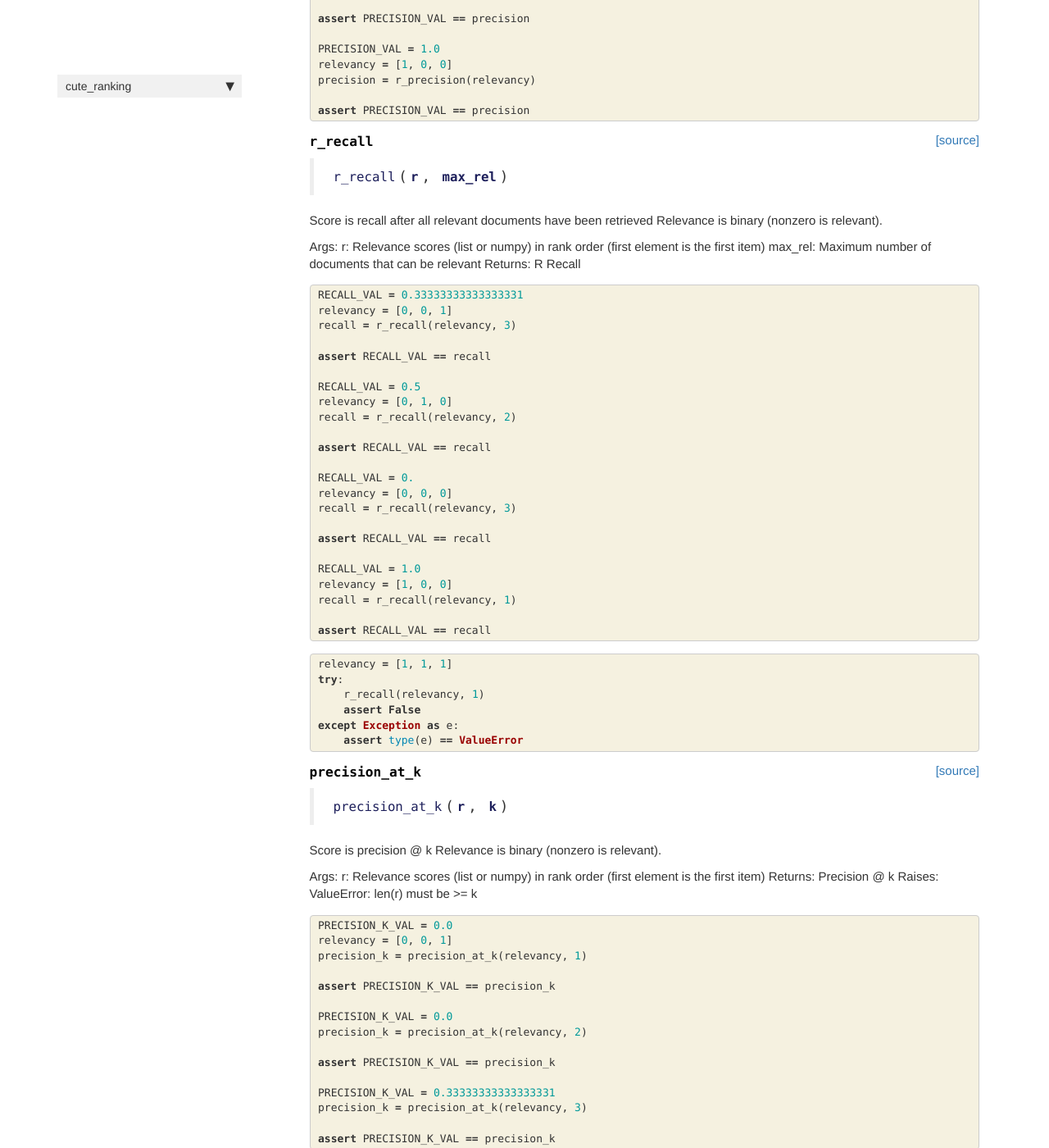
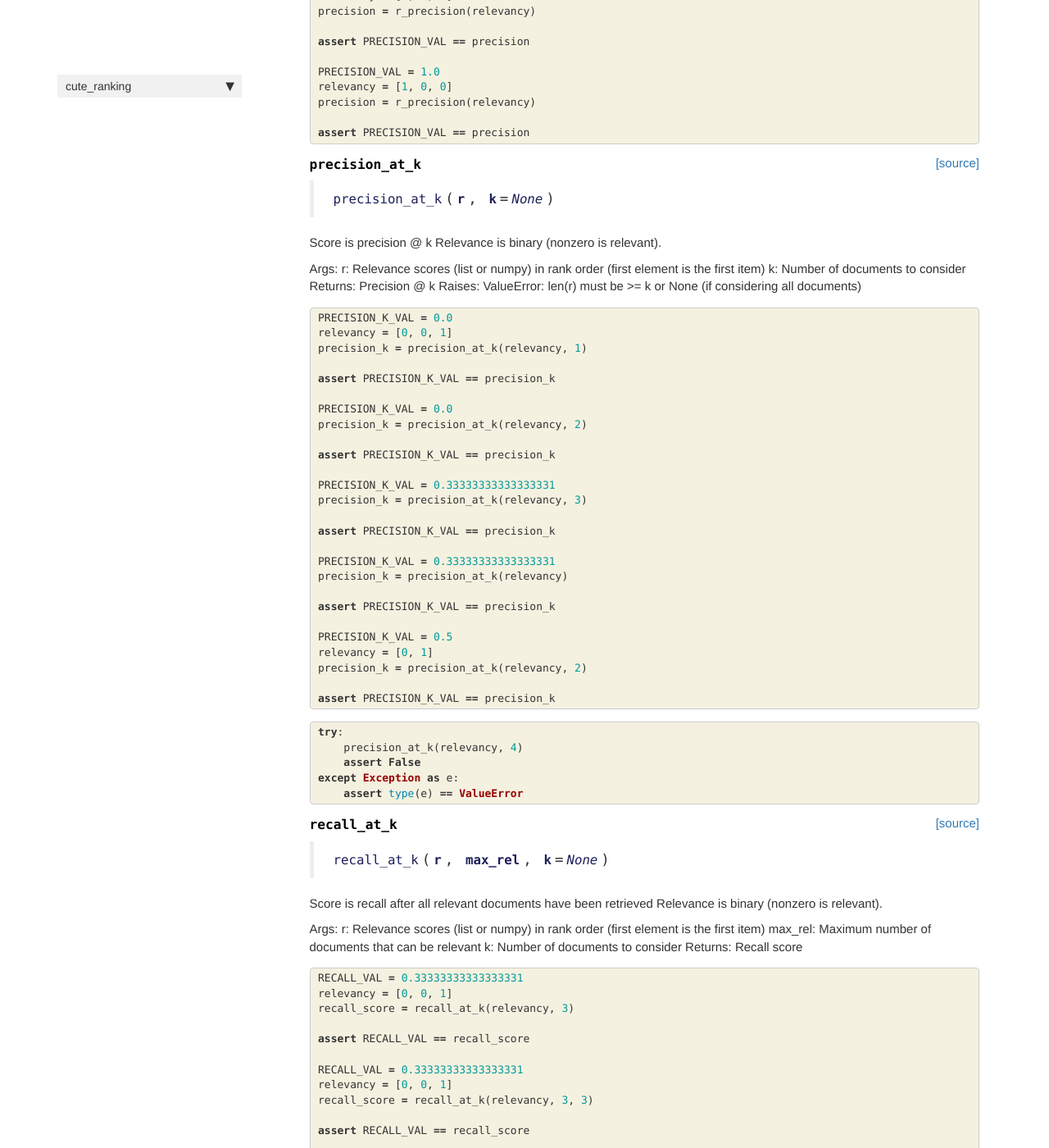
Before and after one commit to ncoop57/cute_ranking, a Jekyll site: the page built from docs/core.html, in a window 1280 px wide and 1400 px high, scrolled down 2530 px. Shown: the whole window at 82% size. Built offline with Jekyll 4.4.1, drawn with Linux system fonts in a browser that asks for light colours; nearby versions of some CDN libraries; comment, search, counter and statistics services are not loaded; some of the changed text lies outside the part shown.

Commit message:
Update lib and docs

```diff
--- a/cute_ranking/_nbdev.py
+++ b/cute_ranking/_nbdev.py
@@ -6,8 +6,9 @@
          "mean_rank": "00_core.ipynb",
          "mean_reciprocal_rank": "00_core.ipynb",
          "r_precision": "00_core.ipynb",
-         "r_recall": "00_core.ipynb",
          "precision_at_k": "00_core.ipynb",
+         "recall_at_k": "00_core.ipynb",
+         "f1_score_at_k": "00_core.ipynb",
          "average_precision": "00_core.ipynb",
          "mean_average_precision": "00_core.ipynb",
          "dcg_at_k": "00_core.ipynb",
--- a/docs/core.html
+++ b/docs/core.html
@@ -337,117 +337,18 @@
 
 
 <div class="output_markdown rendered_html output_subarea ">
-<h4 id="r_recall" class="doc_header"><code>r_recall</code><a href="https://github.com/ncoop57/cute_ranking/tree/main/cute_ranking/core.py#L82" class="source_link" style="float:right">[source]</a></h4><blockquote><p><code>r_recall</code>(<strong><code>r</code></strong>, <strong><code>max_rel</code></strong>)</p>
-</blockquote>
-<p>Score is recall after all relevant documents have been retrieved
-Relevance is binary (nonzero is relevant).</p>
-<p>Args:
-    r: Relevance scores (list or numpy) in rank order
-        (first element is the first item)
-    max_rel: Maximum number of documents that can be relevant
-Returns:
-    R Recall</p>
-
-</div>
-
-</div>
-
-</div>
-</div>
-
-</div>
-    {% endraw %}
-
-    {% raw %}
-
-<div class="cell border-box-sizing code_cell rendered">
-
-</div>
-    {% endraw %}
-
-    {% raw %}
-
-<div class="cell border-box-sizing code_cell rendered">
-<div class="input">
-
-<div class="inner_cell">
-    <div class="input_area">
-<div class=" highlight hl-ipython3"><pre><span></span><span class="n">RECALL_VAL</span> <span class="o">=</span> <span class="mf">0.33333333333333331</span>
-<span class="n">relevancy</span> <span class="o">=</span> <span class="p">[</span><span class="mi">0</span><span class="p">,</span> <span class="mi">0</span><span class="p">,</span> <span class="mi">1</span><span class="p">]</span>
-<span class="n">recall</span> <span class="o">=</span> <span class="n">r_recall</span><span class="p">(</span><span class="n">relevancy</span><span class="p">,</span> <span class="mi">3</span><span class="p">)</span>
-
-<span class="k">assert</span> <span class="n">RECALL_VAL</span> <span class="o">==</span> <span class="n">recall</span>
-
-<span class="n">RECALL_VAL</span> <span class="o">=</span> <span class="mf">0.5</span>
-<span class="n">relevancy</span> <span class="o">=</span> <span class="p">[</span><span class="mi">0</span><span class="p">,</span> <span class="mi">1</span><span class="p">,</span> <span class="mi">0</span><span class="p">]</span>
-<span class="n">recall</span> <span class="o">=</span> <span class="n">r_recall</span><span class="p">(</span><span class="n">relevancy</span><span class="p">,</span> <span class="mi">2</span><span class="p">)</span>
-
-<span class="k">assert</span> <span class="n">RECALL_VAL</span> <span class="o">==</span> <span class="n">recall</span>
-
-<span class="n">RECALL_VAL</span> <span class="o">=</span> <span class="mf">0.</span>
-<span class="n">relevancy</span> <span class="o">=</span> <span class="p">[</span><span class="mi">0</span><span class="p">,</span> <span class="mi">0</span><span class="p">,</span> <span class="mi">0</span><span class="p">]</span>
-<span class="n">recall</span> <span class="o">=</span> <span class="n">r_recall</span><span class="p">(</span><span class="n">relevancy</span><span class="p">,</span> <span class="mi">3</span><span class="p">)</span>
-
-<span class="k">assert</span> <span class="n">RECALL_VAL</span> <span class="o">==</span> <span class="n">recall</span>
-
-<span class="n">RECALL_VAL</span> <span class="o">=</span> <span class="mf">1.0</span>
-<span class="n">relevancy</span> <span class="o">=</span> <span class="p">[</span><span class="mi">1</span><span class="p">,</span> <span class="mi">0</span><span class="p">,</span> <span class="mi">0</span><span class="p">]</span>
-<span class="n">recall</span> <span class="o">=</span> <span class="n">r_recall</span><span class="p">(</span><span class="n">relevancy</span><span class="p">,</span> <span class="mi">1</span><span class="p">)</span>
-
-<span class="k">assert</span> <span class="n">RECALL_VAL</span> <span class="o">==</span> <span class="n">recall</span>
-</pre></div>
-
-    </div>
-</div>
-</div>
-
-</div>
-    {% endraw %}
-
-    {% raw %}
-
-<div class="cell border-box-sizing code_cell rendered">
-<div class="input">
-
-<div class="inner_cell">
-    <div class="input_area">
-<div class=" highlight hl-ipython3"><pre><span></span><span class="n">relevancy</span> <span class="o">=</span> <span class="p">[</span><span class="mi">1</span><span class="p">,</span> <span class="mi">1</span><span class="p">,</span> <span class="mi">1</span><span class="p">]</span>
-<span class="k">try</span><span class="p">:</span>
-    <span class="n">r_recall</span><span class="p">(</span><span class="n">relevancy</span><span class="p">,</span> <span class="mi">1</span><span class="p">)</span>
-    <span class="k">assert</span> <span class="kc">False</span>
-<span class="k">except</span> <span class="ne">Exception</span> <span class="k">as</span> <span class="n">e</span><span class="p">:</span>
-    <span class="k">assert</span> <span class="nb">type</span><span class="p">(</span><span class="n">e</span><span class="p">)</span> <span class="o">==</span> <span class="ne">ValueError</span>
-</pre></div>
-
-    </div>
-</div>
-</div>
-
-</div>
-    {% endraw %}
-
-    {% raw %}
-
-<div class="cell border-box-sizing code_cell rendered">
-
-<div class="output_wrapper">
-<div class="output">
-
-<div class="output_area">
-
-
-<div class="output_markdown rendered_html output_subarea ">
-<h4 id="precision_at_k" class="doc_header"><code>precision_at_k</code><a href="https://github.com/ncoop57/cute_ranking/tree/main/cute_ranking/core.py#L102" class="source_link" style="float:right">[source]</a></h4><blockquote><p><code>precision_at_k</code>(<strong><code>r</code></strong>, <strong><code>k</code></strong>)</p>
+<h4 id="precision_at_k" class="doc_header"><code>precision_at_k</code><a href="https://github.com/ncoop57/cute_ranking/tree/main/cute_ranking/core.py#L82" class="source_link" style="float:right">[source]</a></h4><blockquote><p><code>precision_at_k</code>(<strong><code>r</code></strong>, <strong><code>k</code></strong>=<em><code>None</code></em>)</p>
 </blockquote>
 <p>Score is precision @ k
 Relevance is binary (nonzero is relevant).</p>
 <p>Args:
     r: Relevance scores (list or numpy) in rank order
         (first element is the first item)
+    k: Number of documents to consider
 Returns:
     Precision @ k
 Raises:
-    ValueError: len(r) must be &gt;= k</p>
+    ValueError: len(r) must be &gt;= k or None (if considering all documents)</p>
 
 </div>
 
@@ -486,6 +387,17 @@
 
 <span class="n">PRECISION_K_VAL</span> <span class="o">=</span> <span class="mf">0.33333333333333331</span>
 <span class="n">precision_k</span> <span class="o">=</span> <span class="n">precision_at_k</span><span class="p">(</span><span class="n">relevancy</span><span class="p">,</span> <span class="mi">3</span><span class="p">)</span>
+
+<span class="k">assert</span> <span class="n">PRECISION_K_VAL</span> <span class="o">==</span> <span class="n">precision_k</span>
+
+<span class="n">PRECISION_K_VAL</span> <span class="o">=</span> <span class="mf">0.33333333333333331</span>
+<span class="n">precision_k</span> <span class="o">=</span> <span class="n">precision_at_k</span><span class="p">(</span><span class="n">relevancy</span><span class="p">)</span>
+
+<span class="k">assert</span> <span class="n">PRECISION_K_VAL</span> <span class="o">==</span> <span class="n">precision_k</span>
+
+<span class="n">PRECISION_K_VAL</span> <span class="o">=</span> <span class="mf">0.5</span>
+<span class="n">relevancy</span> <span class="o">=</span> <span class="p">[</span><span class="mi">0</span><span class="p">,</span> <span class="mi">1</span><span class="p">]</span>
+<span class="n">precision_k</span> <span class="o">=</span> <span class="n">precision_at_k</span><span class="p">(</span><span class="n">relevancy</span><span class="p">,</span> <span class="mi">2</span><span class="p">)</span>
 
 <span class="k">assert</span> <span class="n">PRECISION_K_VAL</span> <span class="o">==</span> <span class="n">precision_k</span>
 </pre></div>
@@ -529,7 +441,181 @@
 
 
 <div class="output_markdown rendered_html output_subarea ">
-<h4 id="average_precision" class="doc_header"><code>average_precision</code><a href="https://github.com/ncoop57/cute_ranking/tree/main/cute_ranking/core.py#L121" class="source_link" style="float:right">[source]</a></h4><blockquote><p><code>average_precision</code>(<strong><code>r</code></strong>)</p>
+<h4 id="recall_at_k" class="doc_header"><code>recall_at_k</code><a href="https://github.com/ncoop57/cute_ranking/tree/main/cute_ranking/core.py#L102" class="source_link" style="float:right">[source]</a></h4><blockquote><p><code>recall_at_k</code>(<strong><code>r</code></strong>, <strong><code>max_rel</code></strong>, <strong><code>k</code></strong>=<em><code>None</code></em>)</p>
+</blockquote>
+<p>Score is recall after all relevant documents have been retrieved
+Relevance is binary (nonzero is relevant).</p>
+<p>Args:
+    r: Relevance scores (list or numpy) in rank order
+        (first element is the first item)
+    max_rel: Maximum number of documents that can be relevant
+    k: Number of documents to consider
+Returns:
+    Recall score</p>
+
+</div>
+
+</div>
+
+</div>
+</div>
+
+</div>
+    {% endraw %}
+
+    {% raw %}
+
+<div class="cell border-box-sizing code_cell rendered">
+
+</div>
+    {% endraw %}
+
+    {% raw %}
+
+<div class="cell border-box-sizing code_cell rendered">
+<div class="input">
+
+<div class="inner_cell">
+    <div class="input_area">
+<div class=" highlight hl-ipython3"><pre><span></span><span class="n">RECALL_VAL</span> <span class="o">=</span> <span class="mf">0.33333333333333331</span>
+<span class="n">relevancy</span> <span class="o">=</span> <span class="p">[</span><span class="mi">0</span><span class="p">,</span> <span class="mi">0</span><span class="p">,</span> <span class="mi">1</span><span class="p">]</span>
+<span class="n">recall_score</span> <span class="o">=</span> <span class="n">recall_at_k</span><span class="p">(</span><span class="n">relevancy</span><span class="p">,</span> <span class="mi">3</span><span class="p">)</span>
+
+<span class="k">assert</span> <span class="n">RECALL_VAL</span> <span class="o">==</span> <span class="n">recall_score</span>
+
+<span class="n">RECALL_VAL</span> <span class="o">=</span> <span class="mf">0.33333333333333331</span>
+<span class="n">relevancy</span> <span class="o">=</span> <span class="p">[</span><span class="mi">0</span><span class="p">,</span> <span class="mi">0</span><span class="p">,</span> <span class="mi">1</span><span class="p">]</span>
+<span class="n">recall_score</span> <span class="o">=</span> <span class="n">recall_at_k</span><span class="p">(</span><span class="n">relevancy</span><span class="p">,</span> <span class="mi">3</span><span class="p">,</span> <span class="mi">3</span><span class="p">)</span>
+
+<span class="k">assert</span> <span class="n">RECALL_VAL</span> <span class="o">==</span> <span class="n">recall_score</span>
+
+<span class="n">RECALL_VAL</span> <span class="o">=</span> <span class="mf">0.5</span>
+<span class="n">relevancy</span> <span class="o">=</span> <span class="p">[</span><span class="mi">0</span><span class="p">,</span> <span class="mi">1</span><span class="p">,</span> <span class="mi">0</span><span class="p">]</span>
+<span class="n">recall_score</span> <span class="o">=</span> <span class="n">recall_at_k</span><span class="p">(</span><span class="n">relevancy</span><span class="p">,</span> <span class="mi">2</span><span class="p">)</span>
+
+<span class="k">assert</span> <span class="n">RECALL_VAL</span> <span class="o">==</span> <span class="n">recall_score</span>
+
+<span class="n">RECALL_VAL</span> <span class="o">=</span> <span class="mf">0.</span>
+<span class="n">relevancy</span> <span class="o">=</span> <span class="p">[</span><span class="mi">0</span><span class="p">,</span> <span class="mi">0</span><span class="p">,</span> <span class="mi">0</span><span class="p">]</span>
+<span class="n">recall_score</span> <span class="o">=</span> <span class="n">recall_at_k</span><span class="p">(</span><span class="n">relevancy</span><span class="p">,</span> <span class="mi">3</span><span class="p">)</span>
+
+<span class="k">assert</span> <span class="n">RECALL_VAL</span> <span class="o">==</span> <span class="n">recall_score</span>
+
+<span class="n">RECALL_VAL</span> <span class="o">=</span> <span class="mf">1.0</span>
+<span class="n">relevancy</span> <span class="o">=</span> <span class="p">[</span><span class="mi">1</span><span class="p">,</span> <span class="mi">0</span><span class="p">,</span> <span class="mi">0</span><span class="p">]</span>
+<span class="n">recall_score</span> <span class="o">=</span> <span class="n">recall_at_k</span><span class="p">(</span><span class="n">relevancy</span><span class="p">,</span> <span class="mi">1</span><span class="p">)</span>
+
+<span class="k">assert</span> <span class="n">RECALL_VAL</span> <span class="o">==</span> <span class="n">recall_score</span>
+</pre></div>
+
+    </div>
+</div>
+</div>
+
+</div>
+    {% endraw %}
+
+    {% raw %}
+
+<div class="cell border-box-sizing code_cell rendered">
+<div class="input">
+
+<div class="inner_cell">
+    <div class="input_area">
+<div class=" highlight hl-ipython3"><pre><span></span><span class="n">relevancy</span> <span class="o">=</span> <span class="p">[</span><span class="mi">1</span><span class="p">,</span> <span class="mi">1</span><span class="p">,</span> <span class="mi">1</span><span class="p">]</span>
+<span class="k">try</span><span class="p">:</span>
+    <span class="n">recall_at_k</span><span class="p">(</span><span class="n">relevancy</span><span class="p">,</span> <span class="mi">1</span><span class="p">)</span>
+    <span class="k">assert</span> <span class="kc">False</span>
+<span class="k">except</span> <span class="ne">Exception</span> <span class="k">as</span> <span class="n">e</span><span class="p">:</span>
+    <span class="k">assert</span> <span class="nb">type</span><span class="p">(</span><span class="n">e</span><span class="p">)</span> <span class="o">==</span> <span class="ne">ValueError</span>
+</pre></div>
+
+    </div>
+</div>
+</div>
+
+</div>
+    {% endraw %}
+
+    {% raw %}
+
+<div class="cell border-box-sizing code_cell rendered">
+
+<div class="output_wrapper">
+<div class="output">
+
+<div class="output_area">
+
+
+<div class="output_markdown rendered_html output_subarea ">
+<h4 id="f1_score_at_k" class="doc_header"><code>f1_score_at_k</code><a href="https://github.com/ncoop57/cute_ranking/tree/main/cute_ranking/core.py#L122" class="source_link" style="float:right">[source]</a></h4><blockquote><p><code>f1_score_at_k</code>(<strong><code>r</code></strong>, <strong><code>max_rel</code></strong>, <strong><code>k</code></strong>=<em><code>None</code></em>)</p>
+</blockquote>
+<p>Score is harmonic mean of precision and recall
+Relevance is binary (nonzero is relevant).</p>
+<p>Args:
+    r: Relevance scores (list or numpy) in rank order
+        (first element is the first item)
+    max_rel: Maximum number of documents that can be relevant
+    k: Number of documents to consider
+Returns:
+    F1 score @ k</p>
+
+</div>
+
+</div>
+
+</div>
+</div>
+
+</div>
+    {% endraw %}
+
+    {% raw %}
+
+<div class="cell border-box-sizing code_cell rendered">
+
+</div>
+    {% endraw %}
+
+    {% raw %}
+
+<div class="cell border-box-sizing code_cell rendered">
+<div class="input">
+
+<div class="inner_cell">
+    <div class="input_area">
+<div class=" highlight hl-ipython3"><pre><span></span><span class="n">F1_SCORE_VAL</span> <span class="o">=</span> <span class="mf">0.33333333333333331</span>
+<span class="n">relevancy</span> <span class="o">=</span> <span class="p">[</span><span class="mi">0</span><span class="p">,</span> <span class="mi">0</span><span class="p">,</span> <span class="mi">1</span><span class="p">]</span>
+<span class="n">f1_score</span> <span class="o">=</span> <span class="n">f1_score_at_k</span><span class="p">(</span><span class="n">relevancy</span><span class="p">,</span> <span class="mi">3</span><span class="p">)</span>
+
+<span class="k">assert</span> <span class="n">F1_SCORE_VAL</span> <span class="o">==</span> <span class="n">f1_score</span>
+
+<span class="n">F1_SCORE_VAL</span> <span class="o">=</span> <span class="mf">0.5</span>
+<span class="n">relevancy</span> <span class="o">=</span> <span class="p">[</span><span class="mi">0</span><span class="p">,</span> <span class="mi">0</span><span class="p">,</span> <span class="mi">1</span><span class="p">]</span>
+<span class="n">f1_score</span> <span class="o">=</span> <span class="n">f1_score_at_k</span><span class="p">(</span><span class="n">relevancy</span><span class="p">,</span> <span class="mi">1</span><span class="p">)</span>
+
+<span class="k">assert</span> <span class="n">F1_SCORE_VAL</span> <span class="o">==</span> <span class="n">f1_score</span>
+</pre></div>
+
+    </div>
+</div>
+</div>
+
+</div>
+    {% endraw %}
+
+    {% raw %}
+
+<div class="cell border-box-sizing code_cell rendered">
+
+<div class="output_wrapper">
+<div class="output">
+
+<div class="output_area">
+
+
+<div class="output_markdown rendered_html output_subarea ">
+<h4 id="average_precision" class="doc_header"><code>average_precision</code><a href="https://github.com/ncoop57/cute_ranking/tree/main/cute_ranking/core.py#L139" class="source_link" style="float:right">[source]</a></h4><blockquote><p><code>average_precision</code>(<strong><code>r</code></strong>)</p>
 </blockquote>
 <p>Score is average precision (area under PR curve)
 Relevance is binary (nonzero is relevant).</p>
@@ -590,7 +676,7 @@
 
 
 <div class="output_markdown rendered_html output_subarea ">
-<h4 id="mean_average_precision" class="doc_header"><code>mean_average_precision</code><a href="https://github.com/ncoop57/cute_ranking/tree/main/cute_ranking/core.py#L138" class="source_link" style="float:right">[source]</a></h4><blockquote><p><code>mean_average_precision</code>(<strong><code>rs</code></strong>)</p>
+<h4 id="mean_average_precision" class="doc_header"><code>mean_average_precision</code><a href="https://github.com/ncoop57/cute_ranking/tree/main/cute_ranking/core.py#L156" class="source_link" style="float:right">[source]</a></h4><blockquote><p><code>mean_average_precision</code>(<strong><code>rs</code></strong>)</p>
 </blockquote>
 <p>Score is mean average precision
 Relevance is binary (nonzero is relevant).</p>
@@ -657,7 +743,7 @@
 
 
 <div class="output_markdown rendered_html output_subarea ">
-<h4 id="dcg_at_k" class="doc_header"><code>dcg_at_k</code><a href="https://github.com/ncoop57/cute_ranking/tree/main/cute_ranking/core.py#L152" class="source_link" style="float:right">[source]</a></h4><blockquote><p><code>dcg_at_k</code>(<strong><code>r</code></strong>, <strong><code>k</code></strong>, <strong><code>method</code></strong>=<em><code>0</code></em>)</p>
+<h4 id="dcg_at_k" class="doc_header"><code>dcg_at_k</code><a href="https://github.com/ncoop57/cute_ranking/tree/main/cute_ranking/core.py#L170" class="source_link" style="float:right">[source]</a></h4><blockquote><p><code>dcg_at_k</code>(<strong><code>r</code></strong>, <strong><code>k</code></strong>, <strong><code>method</code></strong>=<em><code>0</code></em>)</p>
 </blockquote>
 <p>Score is discounted cumulative gain (dcg)
 Relevance is positive real values.  Can use binary
@@ -753,7 +839,7 @@
 
 
 <div class="output_markdown rendered_html output_subarea ">
-<h4 id="ndcg_at_k" class="doc_header"><code>ndcg_at_k</code><a href="https://github.com/ncoop57/cute_ranking/tree/main/cute_ranking/core.py#L179" class="source_link" style="float:right">[source]</a></h4><blockquote><p><code>ndcg_at_k</code>(<strong><code>r</code></strong>, <strong><code>k</code></strong>, <strong><code>method</code></strong>=<em><code>0</code></em>)</p>
+<h4 id="ndcg_at_k" class="doc_header"><code>ndcg_at_k</code><a href="https://github.com/ncoop57/cute_ranking/tree/main/cute_ranking/core.py#L197" class="source_link" style="float:right">[source]</a></h4><blockquote><p><code>ndcg_at_k</code>(<strong><code>r</code></strong>, <strong><code>k</code></strong>, <strong><code>method</code></strong>=<em><code>0</code></em>)</p>
 </blockquote>
 <p>Score is normalized discounted cumulative gain (ndcg)
 Relevance is positive real values.  Can use binary
```
Also changed, not shown: cute_ranking/core.py (+35 -17 lines).
